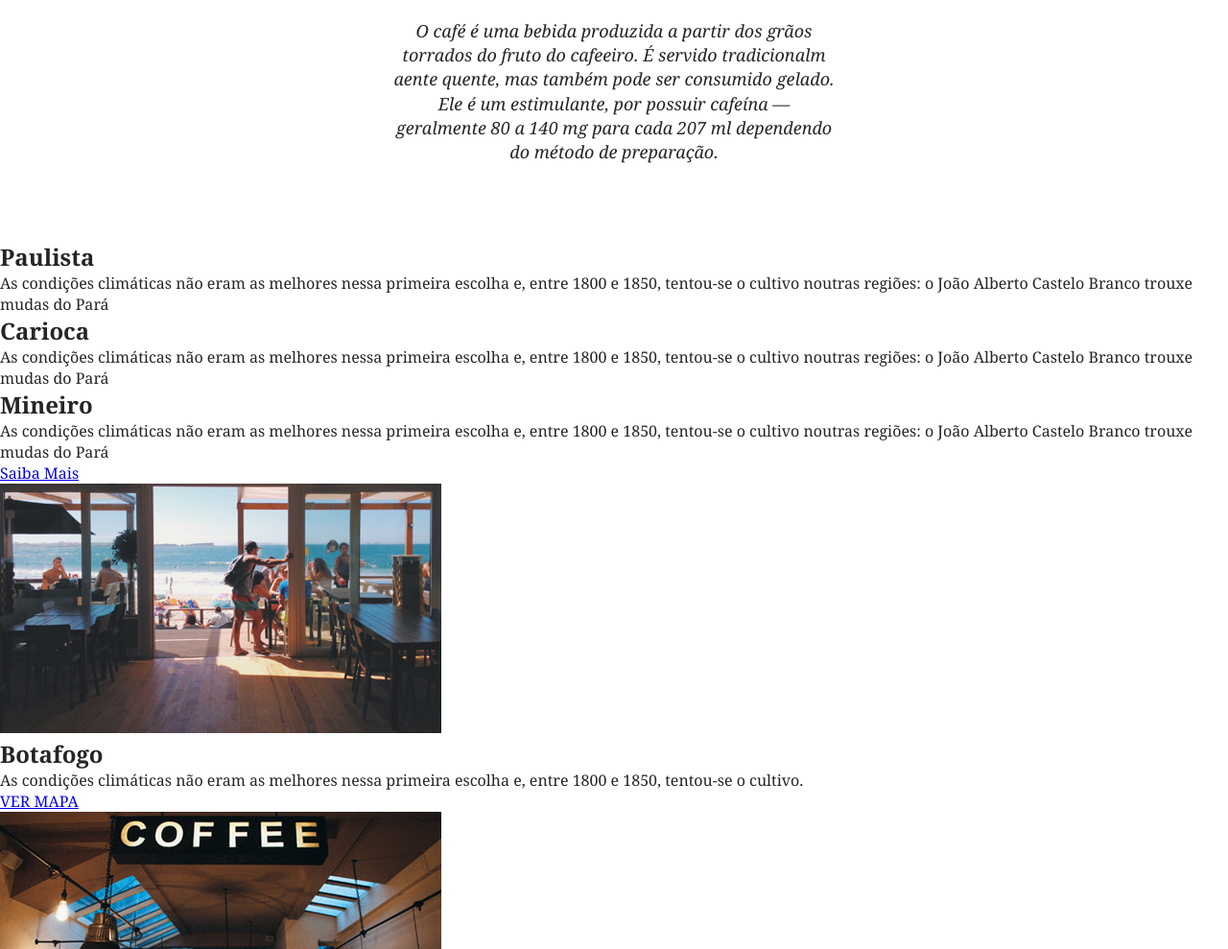
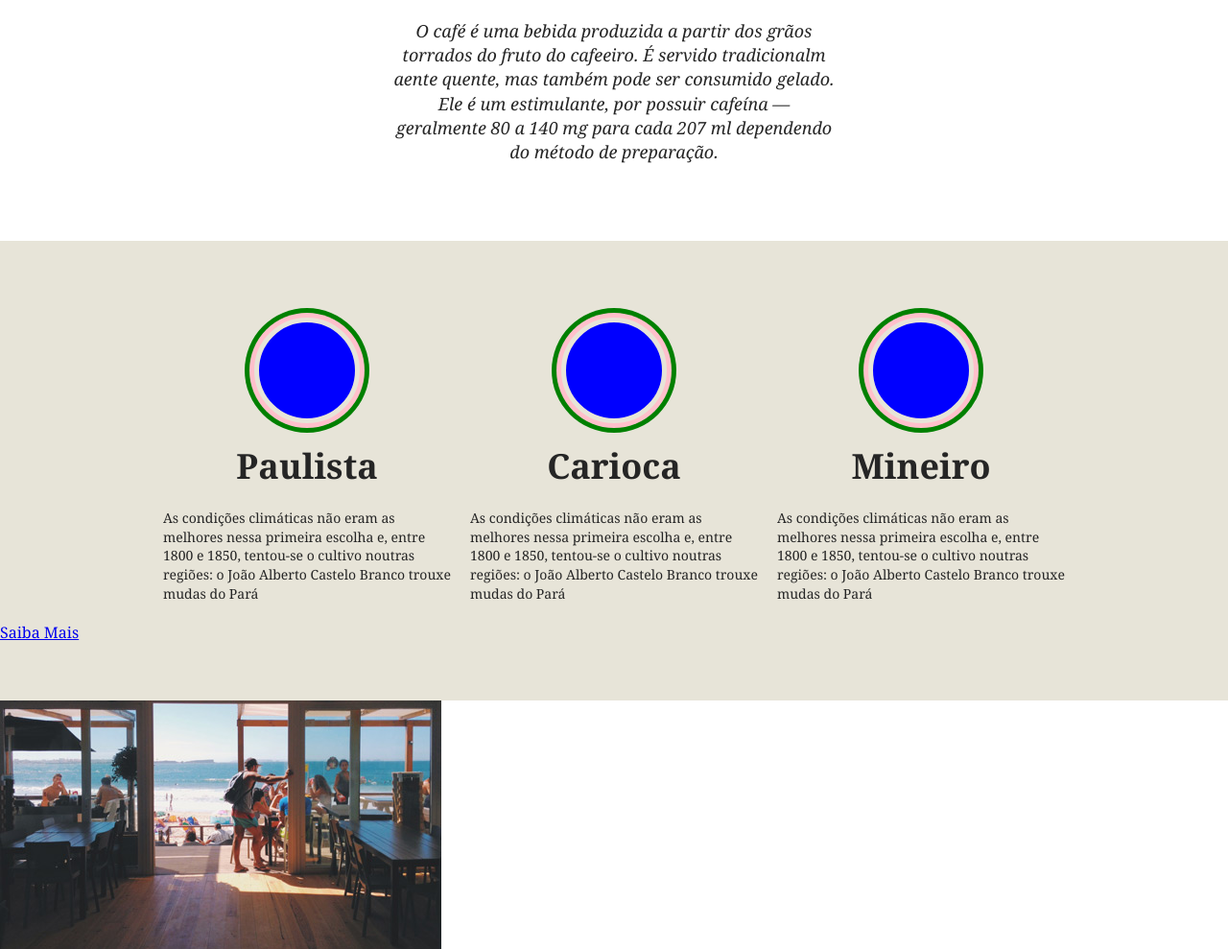
Before and after one commit to pedrocamussi/origamid, a PHP site: page / in a window 1280 px wide. Shown: the part 982-1971 px from the top of the page at 96% size. Run offline with PHP 8.4, Linux system fonts and the light colour scheme.

Commit message:
editing products

```diff
--- a/3 - CSS Avançado Posicionamento/brafe/css/styles.css
+++ b/3 - CSS Avançado Posicionamento/brafe/css/styles.css
@@ -127,3 +127,49 @@ a.menu-logo{
     margin: 20px auto;
     max-width: 460px;
 }
+
+/* Produtos */
+
+.produtos{
+    background: #e7e4d8;
+    padding: 60px 0;
+    border-top: 3px solid #d6d3c8
+    border-bottom: 3px solid #d6d3c8
+}
+.produtos-container{
+    max-width: 960px;
+    margin: 0 auto;
+}
+.produtos-container::after, .produtos-container::before{
+    content: '';
+    display: table;
+    clear: both;
+}
+.produtos-item{
+    width: 300px;
+    float: left;
+    margin: 0 10px 20px 10px;
+}
+
+.produtos-item h2{
+    text-align: center;
+    font-size: 2.25em;
+    margin-bottom: 20px;
+}
+
+.produtos-item h2::before{
+    content: '';
+    display: block;
+    width: 100px;
+    height: 100px;
+    background: blue;
+    border-radius: 50%;
+    margin: 20px auto;
+    border: 5px solid #e7e4d8;
+    box-shadow: 0 0 0 5px pink, 0 0 0 10px green;
+}
+
+.produtos-item p{
+    font-size: 0.875em;
+    line-height: 1.4em;
+}
--- a/3 - CSS Avançado Posicionamento/brafe/index.html
+++ b/3 - CSS Avançado Posicionamento/brafe/index.html
@@ -41,22 +41,22 @@
         <p>O café é uma bebida produzida a partir dos grãos torrados do fruto do cafeeiro. É servido tradicionalm aente quente, mas também pode ser consumido gelado. Ele é um estimulante, por possuir cafeína — geralmente 80 a 140 mg para cada 207 ml dependendo do método de preparação.</p>
     </section>
 
-    <section>
-        <div>
-            <div>
+    <section class="produtos">
+        <div class="produtos-container">
+            <div class="produtos-item">
                 <h2>Paulista</h2>
                 <p>As condições climáticas não eram as melhores nessa primeira escolha e, entre 1800 e 1850, tentou-se o cultivo noutras regiões: o João Alberto Castelo Branco trouxe mudas do Pará</p>
             </div>
-            <div>
+            <div class="produtos-item">
                 <h2>Carioca</h2>
                 <p>As condições climáticas não eram as melhores nessa primeira escolha e, entre 1800 e 1850, tentou-se o cultivo noutras regiões: o João Alberto Castelo Branco trouxe mudas do Pará</p>
             </div>
-            <div>
+            <div class="produtos-item">
                 <h2>Mineiro</h2>
                 <p>As condições climáticas não eram as melhores nessa primeira escolha e, entre 1800 e 1850, tentou-se o cultivo noutras regiões: o João Alberto Castelo Branco trouxe mudas do Pará</p>
             </div>
         </div>
-        <a href="#">Saiba Mais</a>
+        <a class="produtos-btn" href="#">Saiba Mais</a>
     </section>
 
     <section>
```
